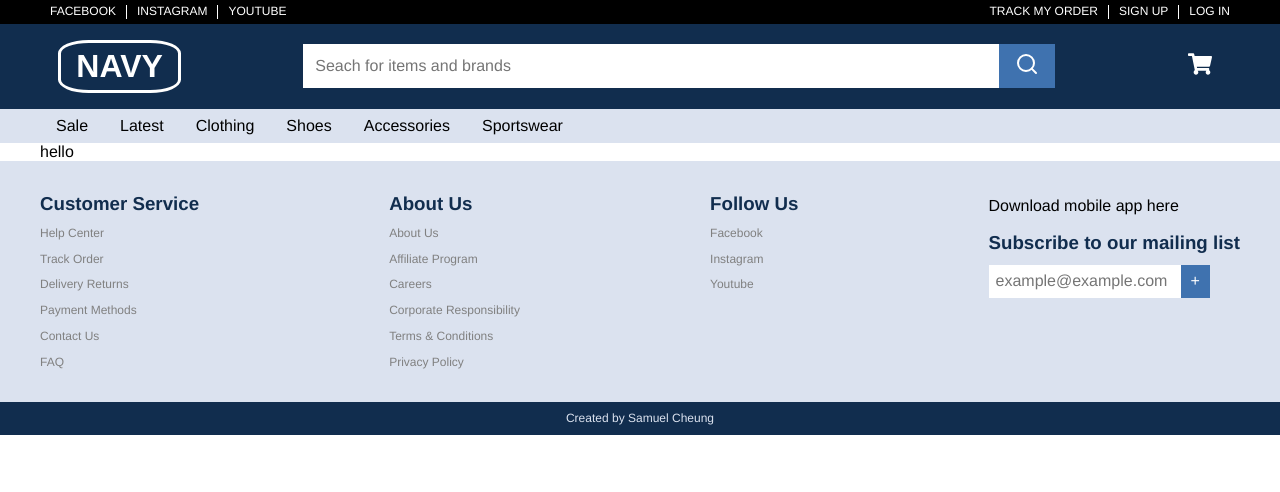
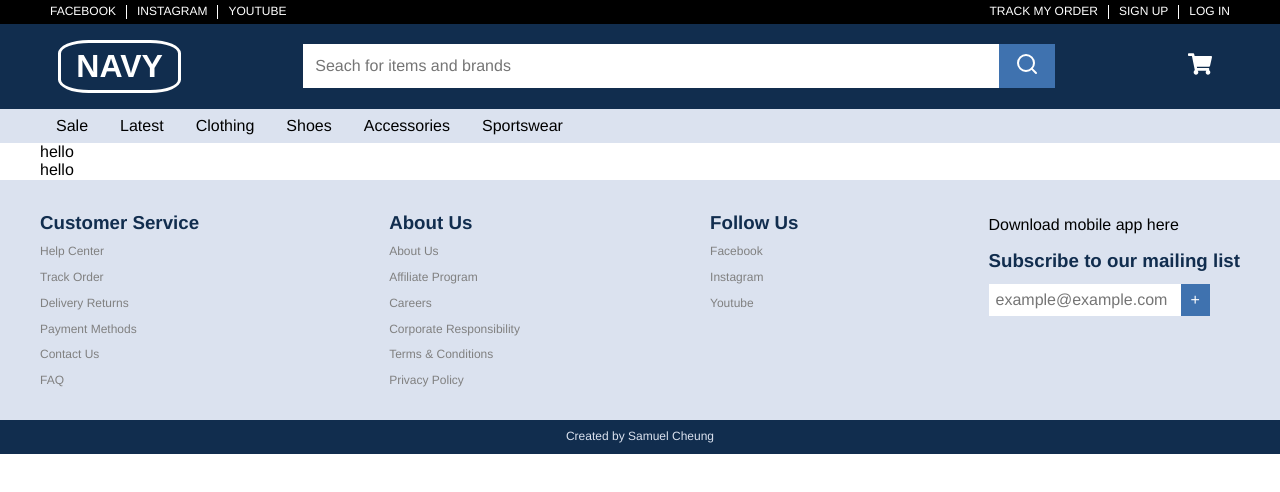
Before and after one commit to salmonsashimi/onlinestore, a Next.js app: page /item in a window 1280 px wide. Shown: the top 492 px of the page. Built offline with nearby package versions, Linux system fonts and the light colour scheme.

Commit message:
added ItemDescriptionBox

```diff
--- /dev/null
+++ b/src/components/itemComponents/ItemDescriptionBox.js
@@ -0,0 +1,7 @@
+const ItemDescriptionBox = () => (
+    <div>
+        hello
+    </div>
+)
+
+export default ItemDescriptionBox;
--- a/src/pages/item.js
+++ b/src/pages/item.js
@@ -1,8 +1,10 @@
 import ItemImageBox from '../components/itemComponents/ItemImageBox';
+import ItemDescriptionBox from '../components/itemComponents/ItemDescriptionBox';
 
 const ItemPage = () => (
     <div className='container'>
         <ItemImageBox />
+        <ItemDescriptionBox />
 
 
     </div>
```
